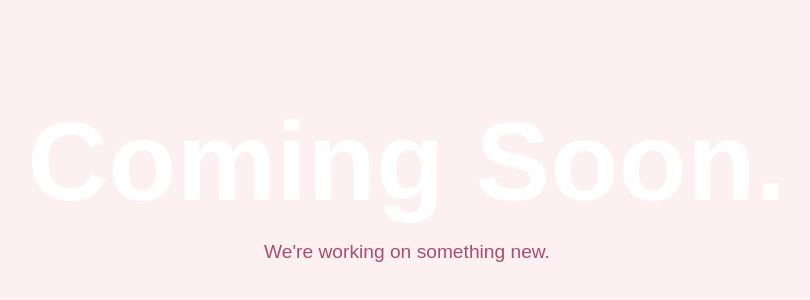
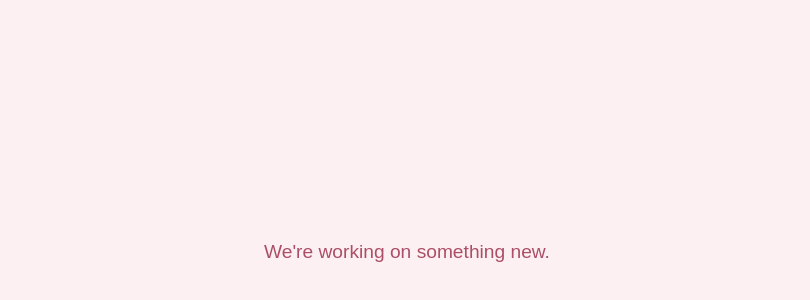
Before and after one commit to emmebroman/figgo.github.io, a plain HTML site: page index.html in a window 1280 px wide. Shown: the part 220-520 px from the top of the page, without its empty margins (233-1043 px from the left). Drawn offline with Linux system fonts and the light colour scheme.

Commit message:
Update index.html

```diff
--- a/index.html
+++ b/index.html
@@ -19,7 +19,7 @@
       align-items: center;
       justify-content: center;
       background: #FDF0F2;
-      color: white;
+      color: #FDF0F2;
       font-family: Arial, Helvetica, sans-serif;
       text-align: center;
     }
```
